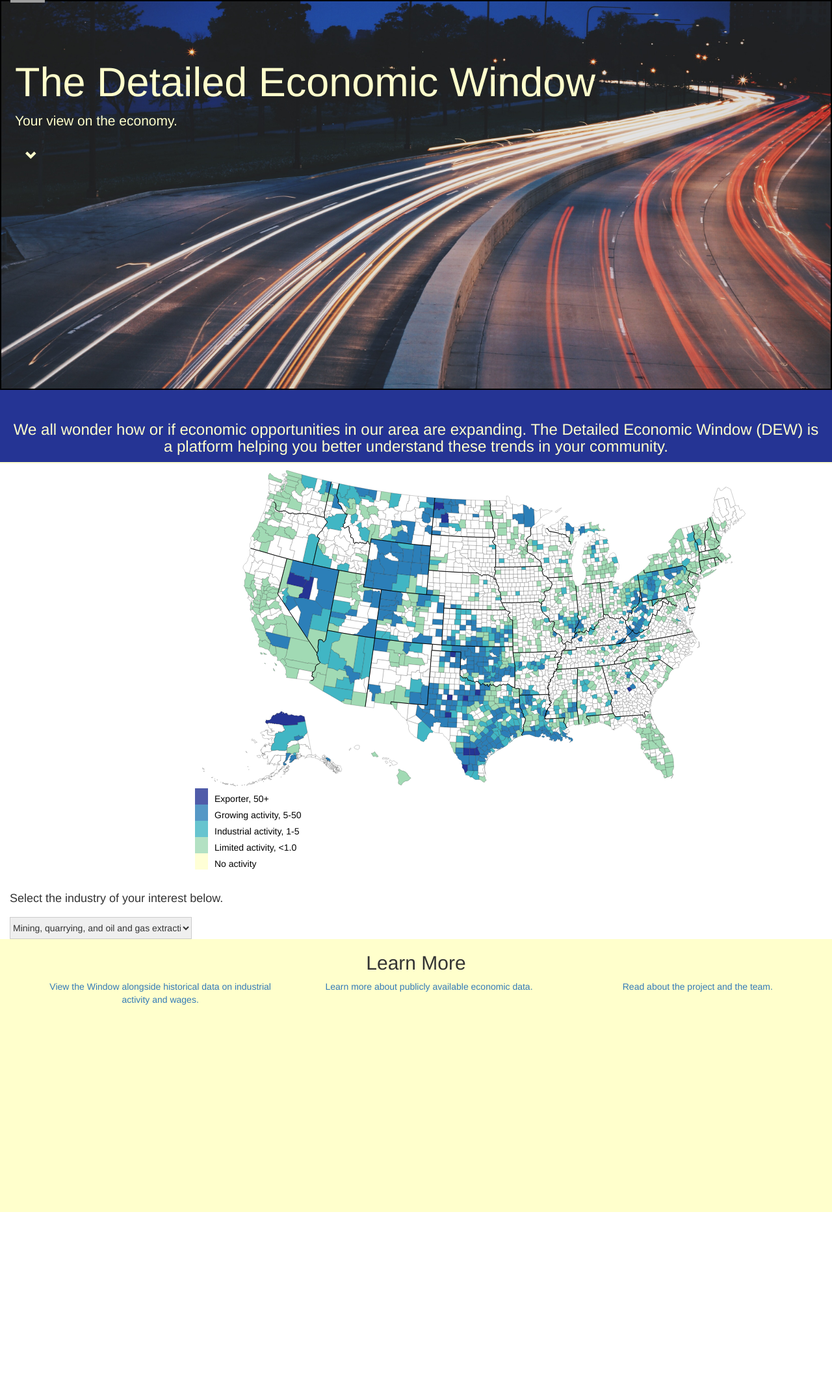
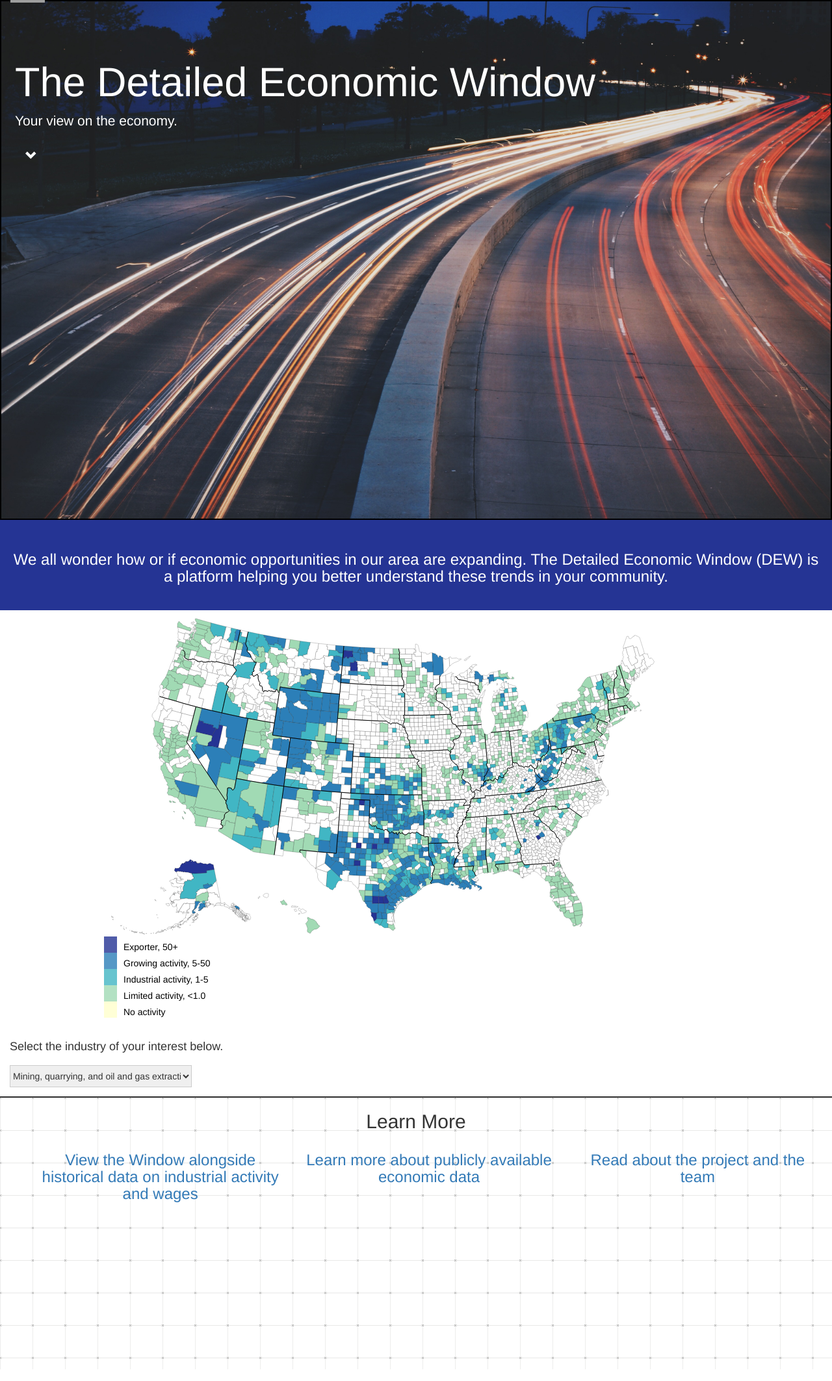
Before and after one commit to DistrictDataLabs/02-group-b, a Flask app: page / in a window 1280 px wide. Shown: the part 52-2177 px from the top of the page at 65% size. Before the commit the page ends 1917 px from the top, so only its background shows below. Run offline with Flask 2, Linux system fonts and the light colour scheme; some libraries are stand-ins or nearby versions; some web fonts are replaced; grey boxes are pictures that could not be loaded.

Commit message:
Updated index page.

```diff
--- a/static/data.css
+++ b/static/data.css
@@ -20,8 +20,8 @@
   border: 2px solid black;
   background-repeat: no-repeat;
   overflow: hidden;
-  height: 600px;
-  color: #ffffcc;
+  height: 800px;
+  color: white;
   padding-top: 5em;
   padding-left: 1.5em;
   margin-bottom: 0;
@@ -33,15 +33,18 @@ ul li {
 }
 
 #learnmore {
-  background-color: #ffffcc;
+  background-image: url("gridme.png");
   height: 30em;
+  border-top: 2px solid;
+  margin-top: 1em;
 }
 
 #maptitle {
   margin-top: 0;
   background-color:   #253494;
-  color: #ffffcc;
+  color: white;
   padding-top: 2em;
+  padding-bottom: 2em;
   border-bottom: solid 2px;
 }
 
--- a/static/style.css
+++ b/static/style.css
@@ -36,15 +36,15 @@
 	width: 280px;
 }
 svg#map{
-  float: right;
   display: block;
+  margin: 0 auto;
+
 }
 
 }
 
 #map {
   margin: 0 auto;
-  height: 550px;
 }
 
 #links{
--- a/templates/index.html
+++ b/templates/index.html
@@ -42,7 +42,7 @@
 <div class="jumbotron">
   <h1>The Detailed Economic Window</h1>
   <p>Your view on the economy.</p>
-    <span class="glyphicon glyphicon-chevron-down btn-lg" aria-hidden="true"></span>
+    <span class="glyphicon glyphicon-chevron-down btn-lg" id="bounce" aria-hidden="true"></span>
 </div>
 
 <div class="container-fluid">
@@ -89,15 +89,15 @@
     </div>
      <ul>
       <div class="col-md-4 text-center" id="dewplatform">
-        <li><a href="{{ url_for('platform')}}">View the Window alongside historical data on industrial activity and wages.</a></li>
+        <li><h3><a href="{{ url_for('platform')}}">View the Window alongside historical data on industrial activity and wages</h3></a></li>
       </div>
 
       <div class="col-md-4 text-center" id="methodology">
-        <li><a href="{{ url_for('methodology')}}">
-          Learn more about publicly available economic data.</a></li></div>
+        <li><h3><a href="{{ url_for('methodology')}}">
+            Learn more about publicly available economic data<h3></a></li></div>
       <div class="col-md-4 text-center" id="aboutus">
-        <li><a href="{{ url_for('about')}}">
-          Read about the project and the team.</a></li></div>
+        <li><h3><a href="{{ url_for('about')}}">
+          Read about the project and the team</h3></a></li></div>
       </ul>
     </div>
   </div>
```
Also changed, not shown: static/grey.png (added), static/gridme.png (added).
